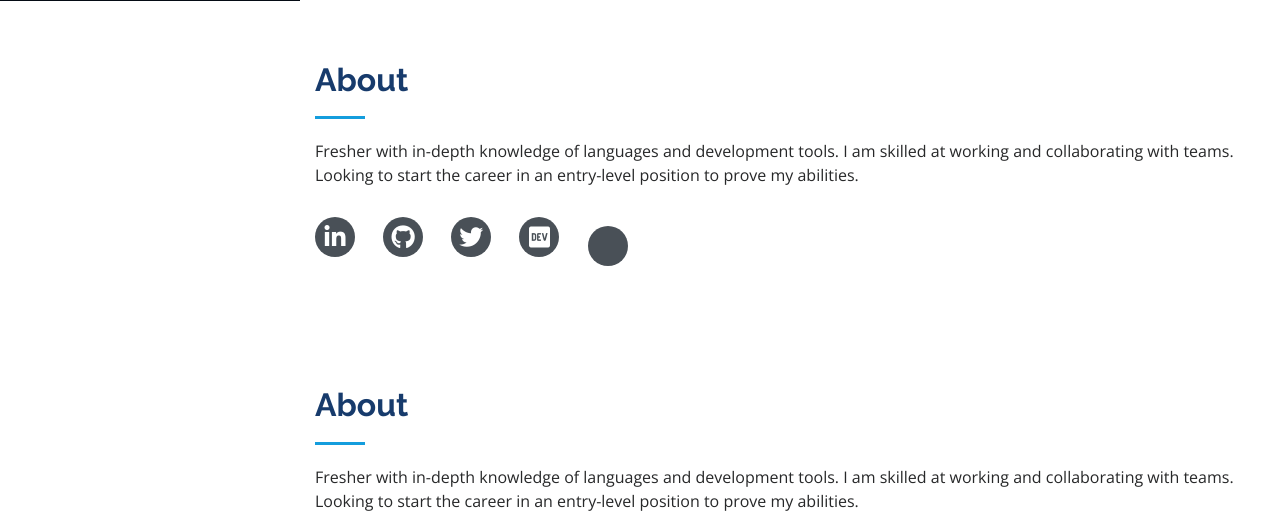
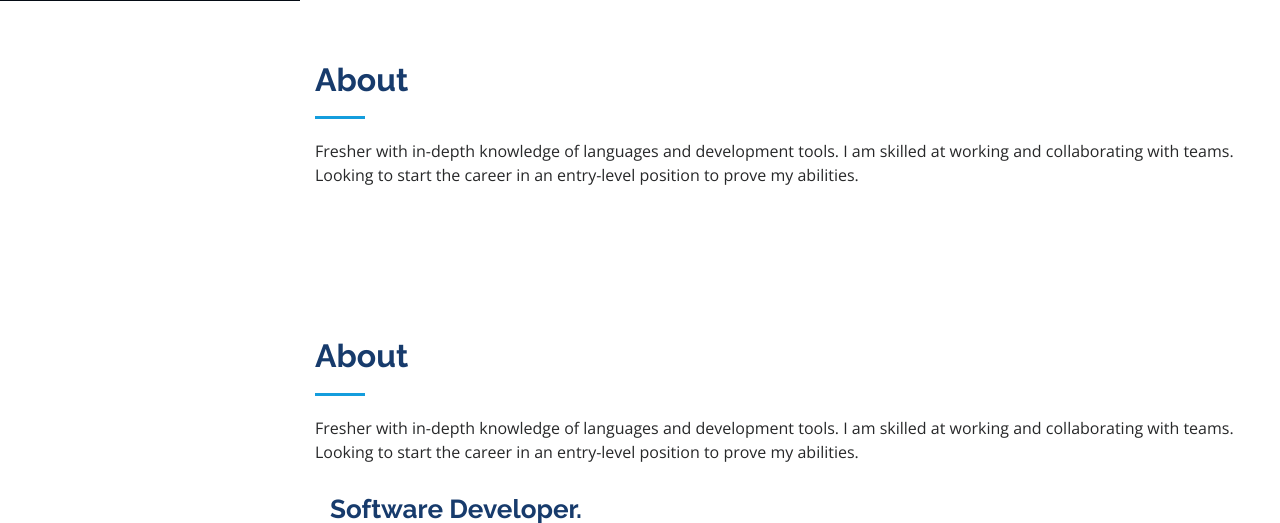
Before and after one commit to goyal-aman/portfolio, a Django app: page / in a window 1280 px wide. Shown: the part 799-1322 px from the top of the page. Run offline with Django 3.2, Linux system fonts and the light colour scheme; some libraries are stand-ins or nearby versions.

Commit message:
removed social links from about section

```diff
--- a/landingpage/templates/landingpage/index.html
+++ b/landingpage/templates/landingpage/index.html
@@ -34,15 +34,6 @@
           Looking to start the career in an entry-level position to prove my abilities.
 
         </p>
-      </div>
-
-      <div class="social-icons" data-aos="fade-in">
-        <a class="social-icon" href="https://www.linkedin.com/in/ln-amangoyal/"><i
-                class="fab fa-linkedin-in"></i></a>
-        <a class="social-icon" href="https://github.com/goyal-aman"><i class="fab fa-github"></i></a>
-        <a class="social-icon" href="https://twitter.com/_goyalaman"><i class="fab fa-twitter"></i></a>
-        <a class="social-icon" href="https://dev.to/goyalaman"><i class="fab fa-dev"></i></a>
-        <a class="social-icon" href="https://blog.amangoyal.ml/"><iconify-icon data-icon="cib-hashnode"></iconify-icon></a>
       </div>
 
     </section><!-- End Hero -->
```
